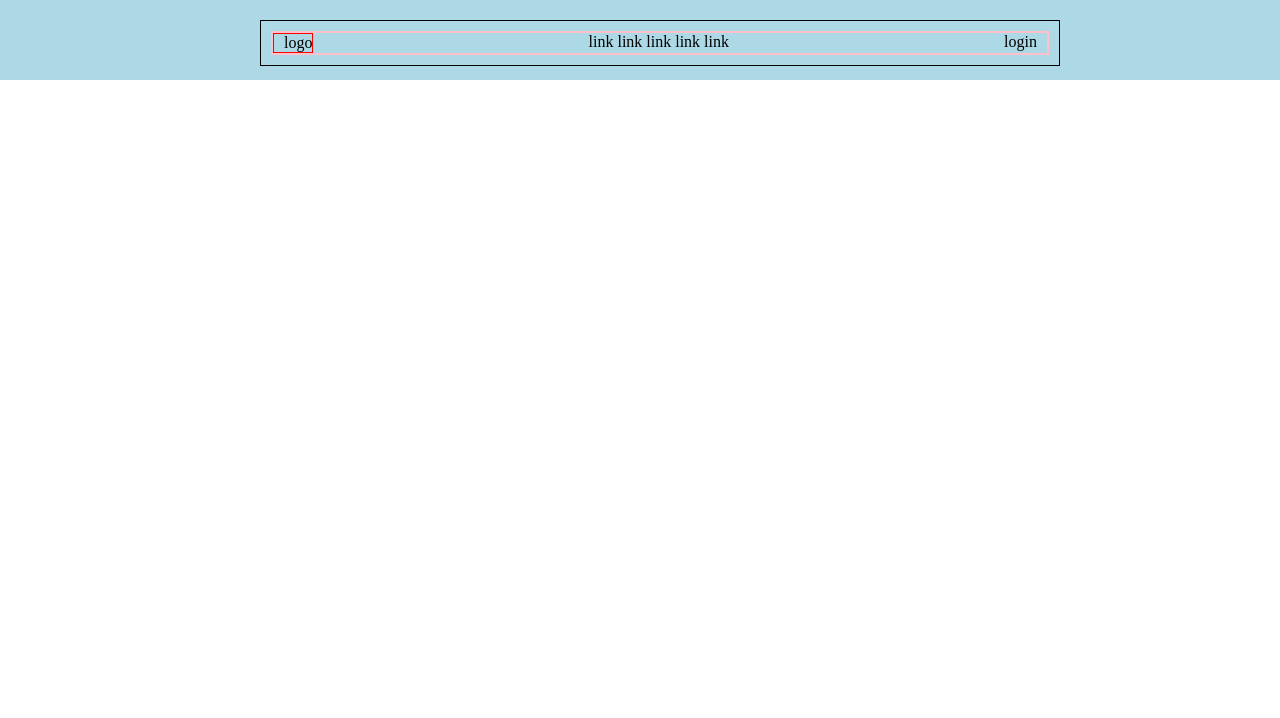
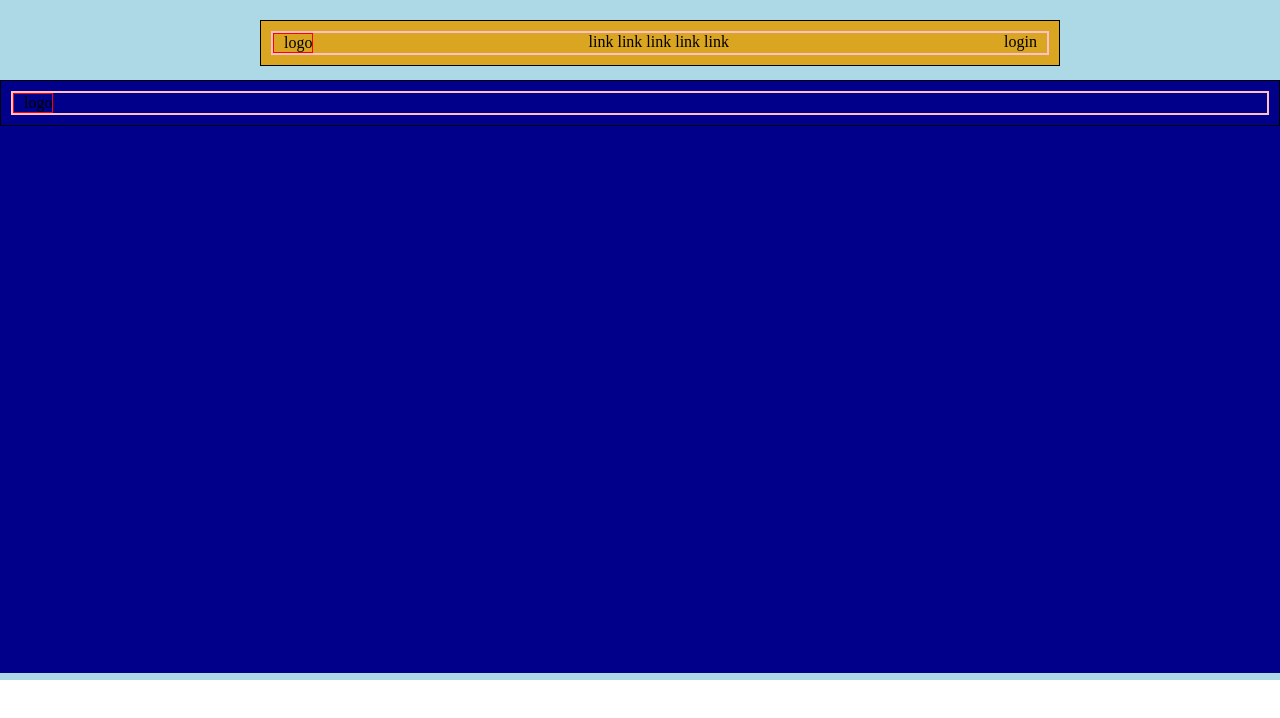
Before and after one commit to LoreWebDev24/htmlcss-struttura-discord, a plain HTML site: page index.html in a window 1280 px wide. Drawn offline with Linux system fonts and the light colour scheme; files that its build step writes are made by us from their sources.

Commit message:
first section update added main

```diff
--- a/index.html
+++ b/index.html
@@ -30,6 +30,18 @@
         </section>
     </header>
 
+    <main>
+        <section class="section-1">
+            <div class="container">
+                <div class="row">
+                    <div class="col">
+                        logo
+                    </div>
+                </div>
+            </div>
+        </section>
+    </main>
+
 
 </body>
 </html>
--- a/master.css/master.css
+++ b/master/master.css
@@ -25,6 +25,14 @@
     border: 1px solid black;
 }
 
+.container__header {
+    background-color: #DAA520;
+}
+
+.section-1 {
+    background-color: #00008B;
+}
+
 /* End of Debugging */
 
 
@@ -37,9 +45,8 @@ body {
 
 .section__header {
     padding: 20px;
-    height: 80px;
+    max-height: 80px;
     min-width: 100vh;
-    background-color: rgb(173, 216, 230);
 }
 
 .row  {
@@ -71,5 +78,14 @@ body {
 
 .container {
     margin: 0 auto;
+}
+
+.container__header {
     max-width: 800px;
 }
+
+.section-1 {
+    min-height: 600px;
+    min-width: 100vh;
+    border-bottom: 7px solid rgb(173, 216, 230) ;
+}
```
